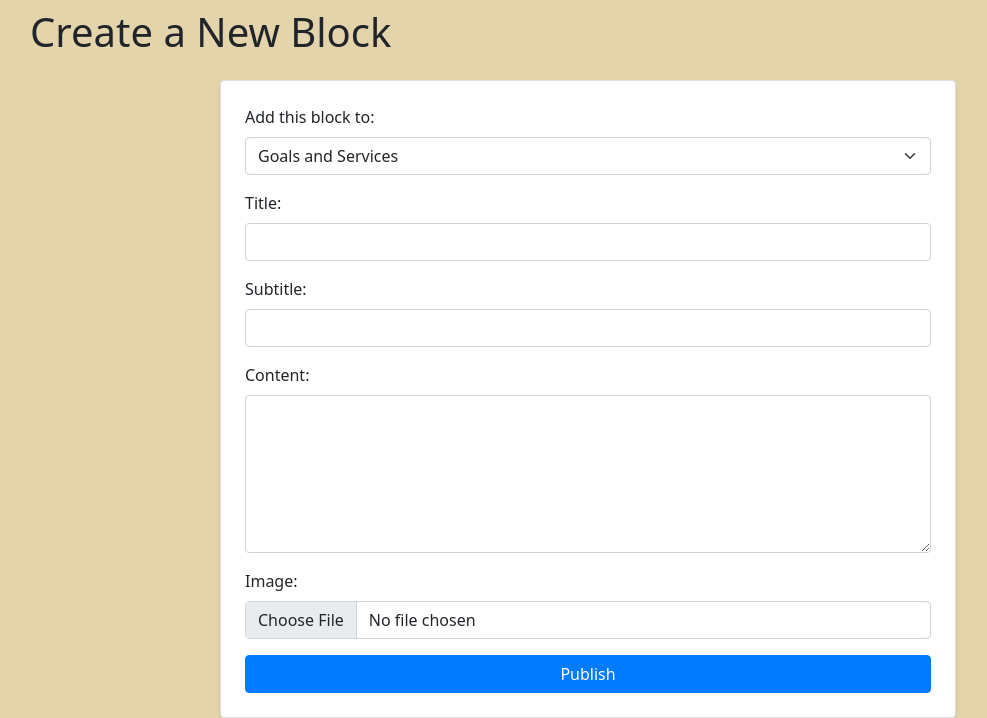
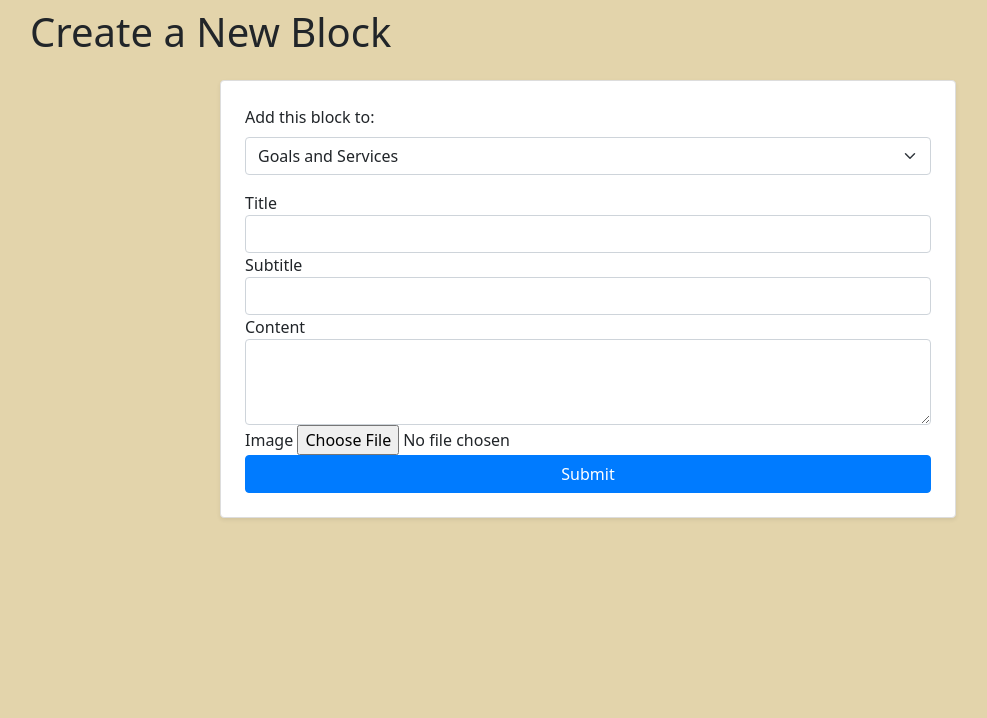
Before and after one commit to KuliesJ/MMRework, a Flask app: page /create_block in a window 1280 px wide. Shown: the part 136-854 px from the top of the page, without its empty margins (52-1039 px from the left). After the commit the page ends 655 px from the top, so only its background shows below. Run offline with Flask 3, Linux system fonts and the light colour scheme; the visitor is signed in with stand-in values (Sample User, id 1).

Commit message:
Ya se puede editar post

```diff
--- a/app/routes.py
+++ b/app/routes.py
@@ -7,6 +7,12 @@ import os
 from app import db  # Asegúrate de que esto está importado si estás usando SQLAlchemy para la base de datos
 
 main = Blueprint('main', __name__)
+
+# ODDITIES
+
+@main.app_errorhandler(404)
+def not_found(error):
+    return render_template('not_found.html'), 404
 
 # PRINCIPAL ROUTES
 
@@ -67,8 +73,13 @@ def previousMissions():
 # BLOCK MANAGERS
 
 @main.route('/create_block', methods=['GET', 'POST'])
+@main.route('/create_block/<int:post_id>', methods=['GET', 'POST'])
 @login_required
-def create_block():
+def create_block(post_id=None):
+    post = None
+    if post_id:
+        post = Post.query.get(post_id)
+
     if request.method == 'POST':
         section = request.form['section']
         title = request.form.get('title', '')
@@ -78,29 +89,54 @@ def create_block():
 
         if not section:
             flash('Section is required.')
-            return render_template('create_block.html', error='Section is required.')
+            return render_template('create_block.html', post=post, error='Section is required.')
 
         if not title and not subtitle and not content and not image:
             flash('At least one of Title, Subtitle, Content, or Image is required.')
-            return render_template('create_block.html', error='At least one of Title, Subtitle, Content, or Image is required.')
+            return render_template('create_block.html', post=post, error='At least one of Title, Subtitle, Content, or Image is required.')
 
-        image_filename = None
+        image_filename = post.image if post and post.image else None
         if image:
             image_filename = secure_filename(image.filename)
-            print(image_filename)
             image_path = os.path.join(current_app.config['UPLOAD_FOLDER'], image_filename)
             image.save(image_path)
 
-        # Aquí puedes guardar el bloque en la base de datos
-        new_block = Post(section=section, title=title, subtitle=subtitle, content=content, image=image_filename, user_id=current_user.id)
-        db.session.add(new_block)
+        if post:
+            post.section = section
+            post.title = title
+            post.subtitle = subtitle
+            post.content = content
+            post.image = image_filename
+        else:
+            post = Post(section=section, title=title, subtitle=subtitle, content=content, image=image_filename, user_id=current_user.id)
+            db.session.add(post)
+
         db.session.commit()
+        flash('Block created successfully!' if not post_id else 'Block updated successfully!')
+        return redirect(url_for('main.create_block'))
 
-        flash('Block created successfully!')
-        return redirect(url_for('main.create_block'))  # Redirige a la misma página o a otra según tu lógica
+    return render_template('block_form.html', post=post)
 
-    return render_template('block_form.html')
+@main.route('/editPosts', methods=['POST'])
+@login_required
+def editPosts():
+    post_id = request.form.get('post_id')
+    action = request.form.get('action')
 
+    if action == 'delete':
+        post = Post.query.get(post_id)
+        if post:
+            db.session.delete(post)
+            db.session.commit()
+            flash('Post deleted successfully!')
+    elif action == 'move_up':
+        # Lógica para mover el post hacia arriba
+        pass
+    elif action == 'move_down':
+        # Lógica para mover el post hacia abajo
+        pass
+
+    return redirect(url_for('main.home'))
 
 
 @main.route('/add_section', methods=['GET', 'POST'])
@@ -159,7 +195,7 @@ def add_image_or_video():
             db.session.commit()
 
             flash('File uploaded successfully!')
-            return redirect(url_for('main.add_image_or_video'))
+            return redirect(url_for('main.home'))
         else:
             flash('Invalid file format. Only JPG, JPEG, PNG, and MP4 files are allowed.')
 
--- a/app/templates/block_form.html
+++ b/app/templates/block_form.html
@@ -20,24 +20,27 @@
                         </select>
                     </div>
 
-                    <div id="title-field" class="content-field mb-3">
-                        <label for="title" class="form-label">Title:</label>
-                        <input type="text" id="title" name="title" class="form-control">
+                    <div class="form-group">
+                        <label for="title">Title</label>
+                        <input type="text" class="form-control" id="title" name="title" value="{{ post.title if post else '' }}">
                     </div>
-                    <div id="subtitle-field" class="content-field mb-3">
-                        <label for="subtitle" class="form-label">Subtitle:</label>
-                        <input type="text" id="subtitle" name="subtitle" class="form-control">
+                    <div class="form-group">
+                        <label for="subtitle">Subtitle</label>
+                        <input type="text" class="form-control" id="subtitle" name="subtitle" value="{{ post.subtitle if post else '' }}">
                     </div>
-                    <div id="paragraph-field" class="content-field mb-3">
-                        <label for="content" class="form-label">Content:</label>
-                        <textarea id="content" name="content" class="form-control" rows="6"></textarea>
+                    <div class="form-group">
+                        <label for="content">Content</label>
+                        <textarea class="form-control" id="content" name="content" rows="3">{{ post.content if post else '' }}</textarea>
                     </div>
-                    <div id="image-field" class="content-field mb-3">
-                        <label for="image" class="form-label">Image:</label>
-                        <input type="file" id="image" name="image" class="form-control">
+                    <div class="form-group">
+                        <label for="image">Image</label>
+                        <input type="file" class="form-control-file" id="image" name="image">
+                        {% if post and post.image %}
+                            <p>Current image: {{ post.image }}</p>
+                            <img src="{{ url_for('static', filename='uploads/' ~ post.image) }}" class="img-fluid mb-3" alt="Image">
+                        {% endif %}
                     </div>
-
-                    <button type="submit" class="btn btn-primary">Publish</button>
+                    <button type="submit" class="btn btn-primary">Submit</button>
                 </form>
 
                 {% with messages = get_flashed_messages(with_categories=true) %}
```
Also changed, not shown: app/templates/display_posts.html (+6 -4 lines).
